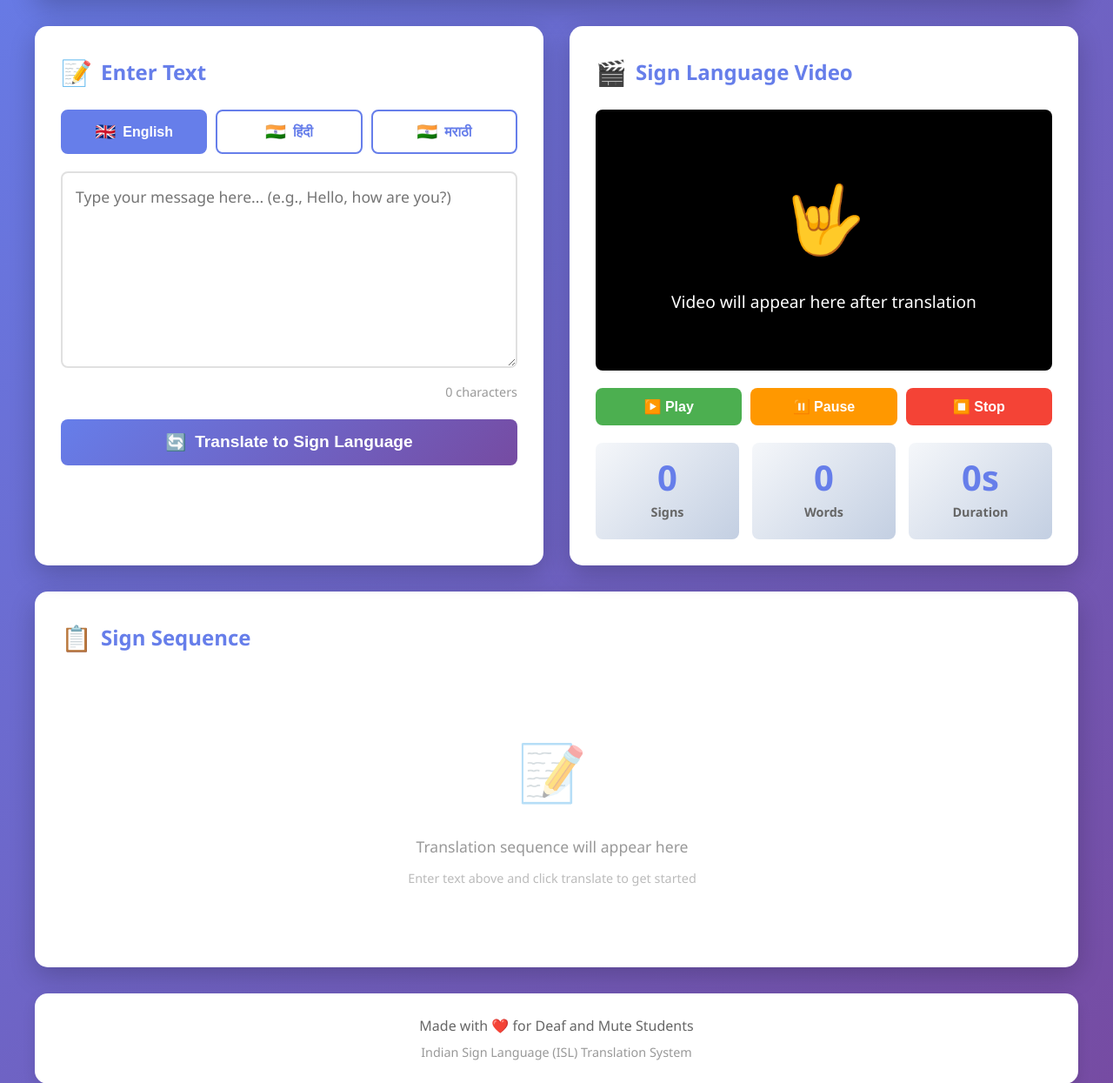
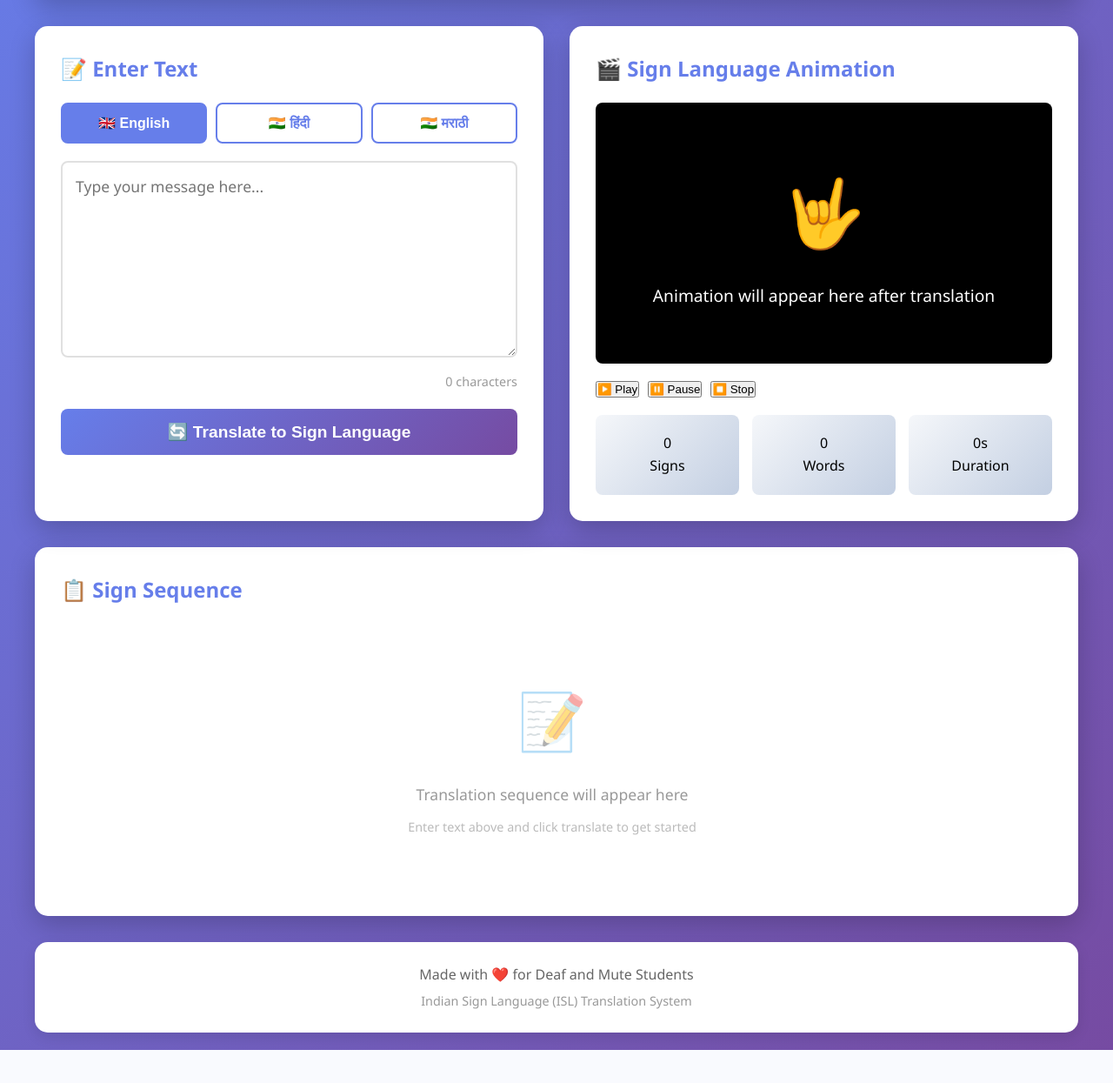
Before and after one commit to Vishal-code-pixe/sign-language-text-translator-, a Flask app: page / in a window 1280 px wide. Shown: the part 214-1459 px from the top of the page at 87% size. After the commit the page ends 1421 px from the top, so only its background shows below. Run offline with Flask 3, Linux system fonts and the light colour scheme; parts of the project's set-up code (start-up, migrations or seed data) failed here and were passed over.

Commit message:
Update title and restructure HTML layout

```diff
--- a/templates/index.html
+++ b/templates/index.html
@@ -3,123 +3,57 @@
 <head>
     <meta charset="UTF-8">
     <meta name="viewport" content="width=device-width, initial-scale=1.0">
-    <title>Sign Language Translator - English/Hindi/Marathi to ISL</title>
+    <title>Sign Language Translator - Emoji Version</title>
     <link rel="stylesheet" href="{{ url_for('static', filename='css/style.css') }}">
 </head>
 <body>
 <div class="container">
-        <!-- Header -->
     <header>
         <h1>🤟 Sign Language Translator</h1>
         <p class="subtitle">English • Hindi • Marathi to Indian Sign Language (ISL)</p>
         <p class="tagline">Empowering Communication for Deaf and Mute Students</p>
     </header>
 
-        <!-- Alert Box -->
     <div id="alertBox" class="alert"></div>
 
-        <!-- Main Content Grid -->
     <div class="main-content">
-            <!-- Left Panel - Input Section -->
         <div class="card">
-                <h2>
-                    <span>📝</span>
-                    Enter Text
-                </h2>
-
-                <!-- Language Selector -->
+            <h2>📝 Enter Text</h2>
             <div class="language-selector">
-                    <button class="lang-btn active" data-lang="en">
-                        <span class="flag">🇬🇧</span>
-                        English
-                    </button>
-                    <button class="lang-btn" data-lang="hi">
-                        <span class="flag">🇮🇳</span>
-                        हिंदी
-                    </button>
-                    <button class="lang-btn" data-lang="mr">
-                        <span class="flag">🇮🇳</span>
-                        मराठी
-                    </button>
+                <button class="lang-btn active" data-lang="en">🇬🇧 English</button>
+                <button class="lang-btn" data-lang="hi">🇮🇳 हिंदी</button>
+                <button class="lang-btn" data-lang="mr">🇮🇳 मराठी</button>
+            </div>
+            <textarea id="inputText" placeholder="Type your message here..." rows="8"></textarea>
+            <div class="char-count"><span id="charCount">0</span> characters</div>
+            <button class="translate-btn" onclick="translateText()">🔄 Translate to Sign Language</button>
+            <div class="loading" id="loadingSpinner"><div class="spinner"></div><p>Translating...</p></div>
         </div>
 
-                <!-- Text Input -->
-                <textarea
-                    id="inputText"
-                    placeholder="Type your message here... (e.g., Hello, how are you?)"
-                    rows="8"
-                ></textarea>
-
-                <div class="char-count">
-                    <span id="charCount">0</span> characters
-                </div>
-
-                <!-- Translate Button -->
-                <button class="translate-btn" onclick="translateText()">
-                    <span id="translateIcon">🔄</span>
-                    <span id="translateText">Translate to Sign Language</span>
-                </button>
-
-                <!-- Loading Spinner -->
-                <div class="loading" id="loadingSpinner">
-                    <div class="spinner"></div>
-                    <p>Translating...</p>
-                </div>
-            </div>
-
-            <!-- Right Panel - Output Section -->
         <div class="card">
-                <h2>
-                    <span>🎬</span>
-                    Sign Language Video
-                </h2>
-
-                <!-- Video Player -->
+            <h2>🎬 Sign Language Animation</h2>
             <div id="videoPlayer" class="video-player">
                 <div class="placeholder-content">
                     <span class="placeholder-icon">🤟</span>
-                        <p>Video will appear here after translation</p>
+                    <p>Animation will appear here after translation</p>
                 </div>
             </div>
-
-                <!-- Video Controls -->
             <div class="controls">
-                    <button class="control-btn play-btn" onclick="playAnimation()">
-                        ▶️ Play
-                    </button>
-                    <button class="control-btn pause-btn" onclick="pauseAnimation()">
-                        ⏸️ Pause
-                    </button>
-                    <button class="control-btn stop-btn" onclick="stopAnimation()">
-                        ⏹️ Stop
-                    </button>
+                <button onclick="playAnimation()">▶️ Play</button>
+                <button onclick="pauseAnimation()">⏸️ Pause</button>
+                <button onclick="stopAnimation()">⏹️ Stop</button>
             </div>
-
-                <!-- Statistics -->
             <div class="stats">
-                    <div class="stat-box">
-                        <div class="stat-value" id="signCount">0</div>
-                        <div class="stat-label">Signs</div>
-                    </div>
-                    <div class="stat-box">
-                        <div class="stat-value" id="wordCount">0</div>
-                        <div class="stat-label">Words</div>
-                    </div>
-                    <div class="stat-box">
-                        <div class="stat-value" id="duration">0s</div>
-                        <div class="stat-label">Duration</div>
-                    </div>
+                <div class="stat-box"><div id="signCount">0</div>Signs</div>
+                <div class="stat-box"><div id="wordCount">0</div>Words</div>
+                <div class="stat-box"><div id="duration">0s</div>Duration</div>
             </div>
         </div>
     </div>
 
-        <!-- Sign Sequence Display -->
     <div class="card">
-            <h2>
-                <span>📋</span>
-                Sign Sequence
-            </h2>
-            <div class="sign-sequence" id="signSequence">
+        <h2>📋 Sign Sequence</h2>
+        <div id="signSequence" class="sign-sequence">
             <div class="empty-state">
                 <span class="empty-icon">📝</span>
                 <p>Translation sequence will appear here</p>
@@ -128,14 +62,12 @@
         </div>
     </div>
 
-        <!-- Footer -->
     <footer>
         <p>Made with ❤️ for Deaf and Mute Students</p>
         <p class="footer-note">Indian Sign Language (ISL) Translation System</p>
     </footer>
 </div>
 
-    <!-- JavaScript -->
 <script src="{{ url_for('static', filename='js/script.js') }}"></script>
 </body>
 </html>
```
Lines whose indentation alone changed are shown as unchanged.
